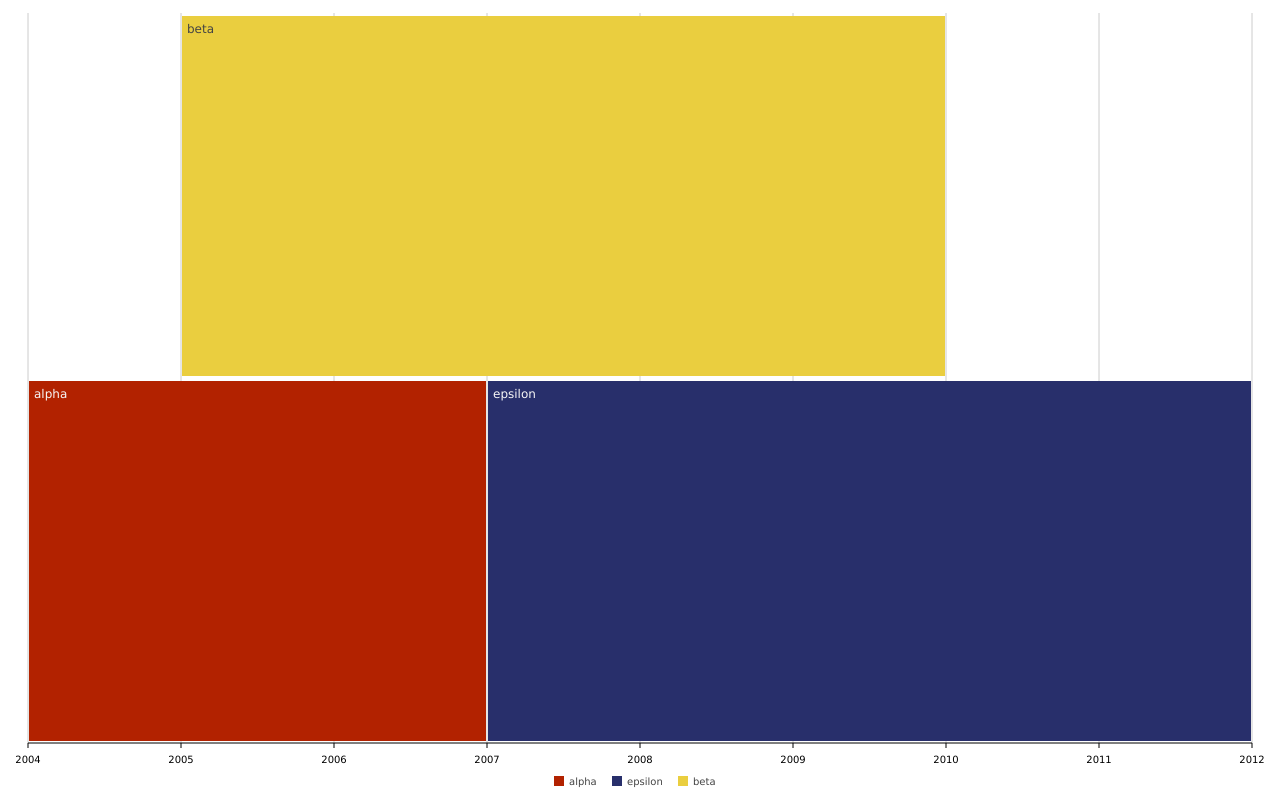
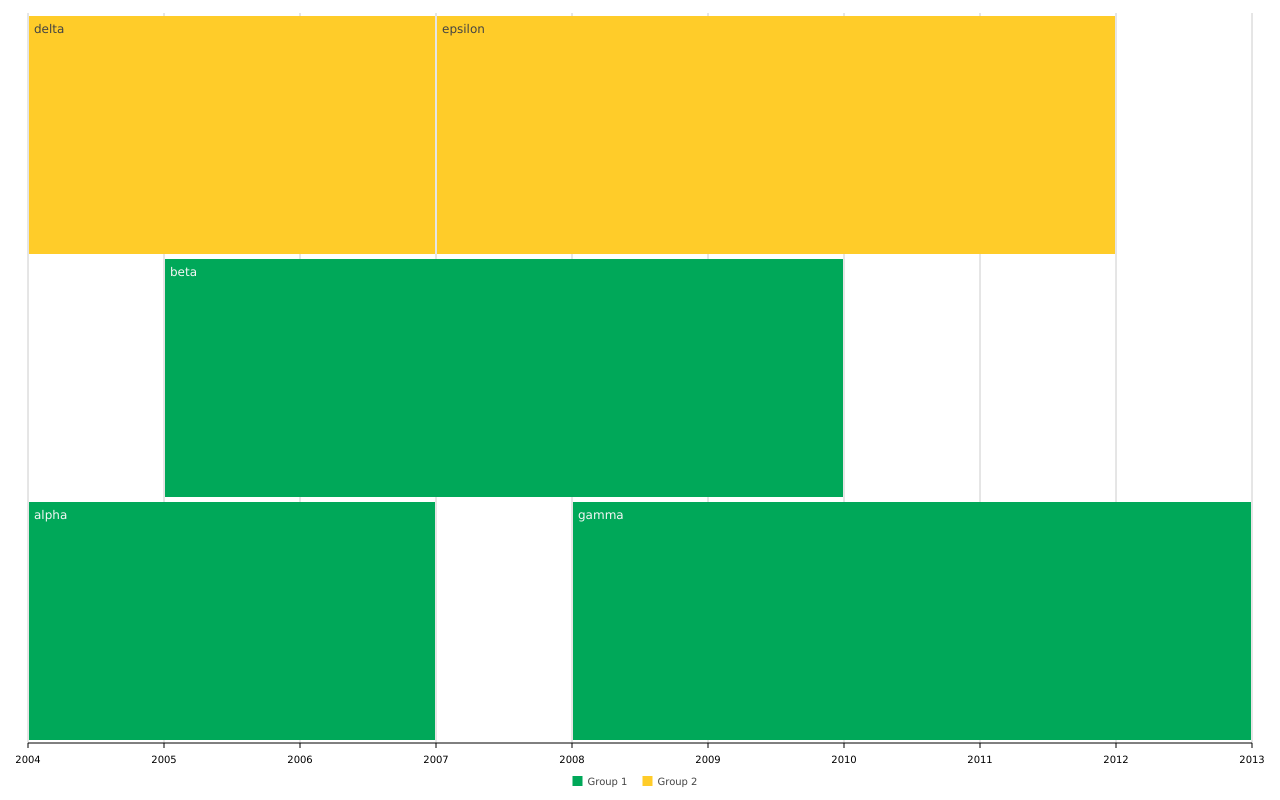
Before and after one commit to d3plus/d3plus-workshop, a plain HTML site: page viz/Priestley.html in a window 1280 px wide. Drawn offline with Linux system fonts and the light colour scheme.

```diff
--- a/viz/Priestley.html
+++ b/viz/Priestley.html
@@ -9,14 +9,33 @@
 
 <script>
 
-  var data = [
+  let data = [
     {id: "alpha",   start: 2004, end: 2007},
     {id: "epsilon", start: 2007, end: 2012},
     {id: "beta",    start: 2005, end: 2010},
   ];
 
-  new d3plus.Priestley()
+  let priestley = new d3plus.Priestley()
+    .data(data);
+
+  data = [
+    {parent: "Group 1", id: "alpha",   start: 2004, end: 2007},
+    {parent: "Group 2", id: "epsilon", start: 2007, end: 2012},
+    {parent: "Group 1", id: "beta",    start: 2005, end: 2010},
+    {parent: "Group 1", id: "gamma",   start: 2008, end: 2013},
+    {parent: "Group 2", id: "delta",   start: 2004, end: 2007}
+  ];
+
+  const BRAZILGREEN = "#00A859",
+        BRAZILYELLOW = "#FFCC29";
+
+  priestley
     .data(data)
+    .groupBy(["parent", "id"])
+    .shapeConfig({
+      fill: d => d.parent === "Group 1" ? BRAZILGREEN : BRAZILYELLOW
+    })
     .render();
 
+
 </script>
```
Also changed, not shown: viz/Plot.html (+1 -1 lines).
